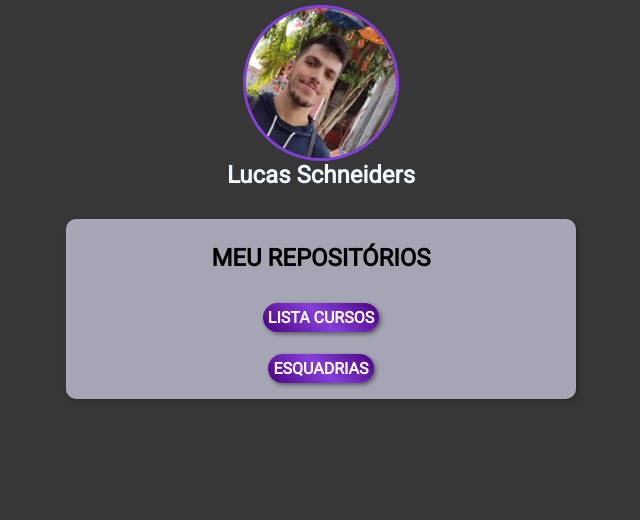
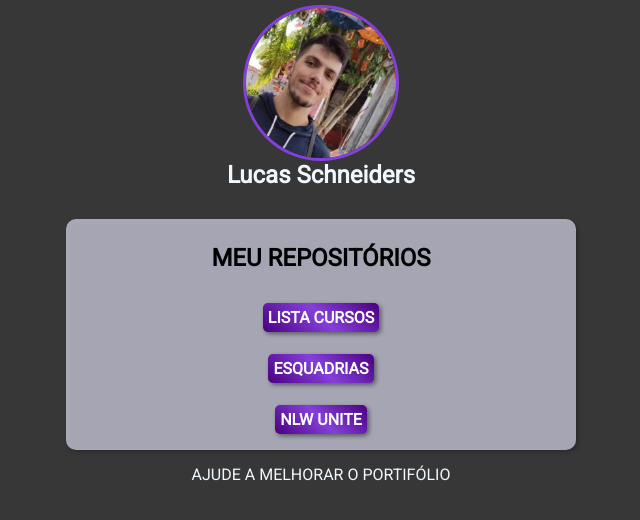
Before and after one commit to LucasSchneiders/home, a plain HTML site: page index.html in a window 1280 px wide. Shown: the whole page, without its empty margins (319-959 px from the left). Drawn offline with Linux system fonts and the light colour scheme.

Commit message:
Formulário google forms
Adicionado link para formulário de opiniões do google

```diff
--- a/css/style.css
+++ b/css/style.css
@@ -28,7 +28,7 @@ padding: 5px;
 color:white;
 font-weight:bold;
 width: 500px !important;
-border-radius: 15px;
+border-radius: 5px;
 filter: drop-shadow(2px 2px 2px #00000070);
 }
 
@@ -36,3 +36,18 @@ filter: drop-shadow(2px 2px 2px #00000070);
     filter: none;
     transition: 0.5s;
 }
+
+.link-port{
+    text-align: center;
+    margin: 15px auto;
+    justify-content: center;
+    display: flex;
+    color: aliceblue;
+    text-decoration: none;
+}
+
+.link-port:hover{
+    color: #dec3ff;
+    text-decoration: underline;
+    transition: 0.5s;
+}
--- a/index.html
+++ b/index.html
@@ -27,10 +27,9 @@
     <p class="botao"><a target="_blank" href="https://lucasschneiders.github.io/projeto-estudos/">LISTA CURSOS</a></p>
 
     <p class="botao"><a target="_blank" href="https://lucasschneiders.github.io/portifolio-esquadrias/">ESQUADRIAS</a></p>
-    <!-- <h2>VAZIO</h2>
-    <p class="botao"><a target="_top" href="#">ACESSAR</a></p>
-    <h2>VAZIO</h2>
-    <p class="botao"><a target="_top" href="#">ACESSAR</a></p> -->
+
+    <p class="botao"><a target="_blank" href="https://lucasschneiders.github.io/portifolio-esquadrias/">NLW UNITE</a></p>
 </div>
+<a href="https://docs.google.com/forms/d/19dUpZBF6GqMCrwG7qTEsupKbSyWC4OHXjiR9VqQFknI/prefill" class="link-port">AJUDE A MELHORAR O PORTIFÓLIO</a>
 </body>
 </html>
```
